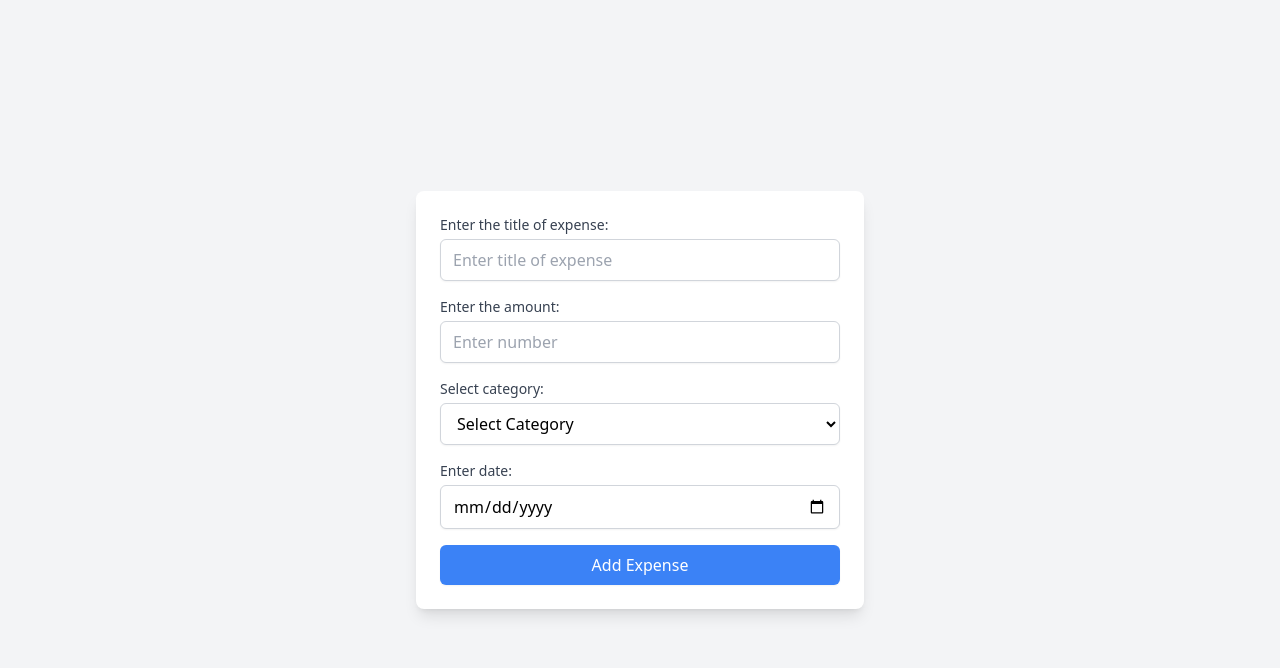
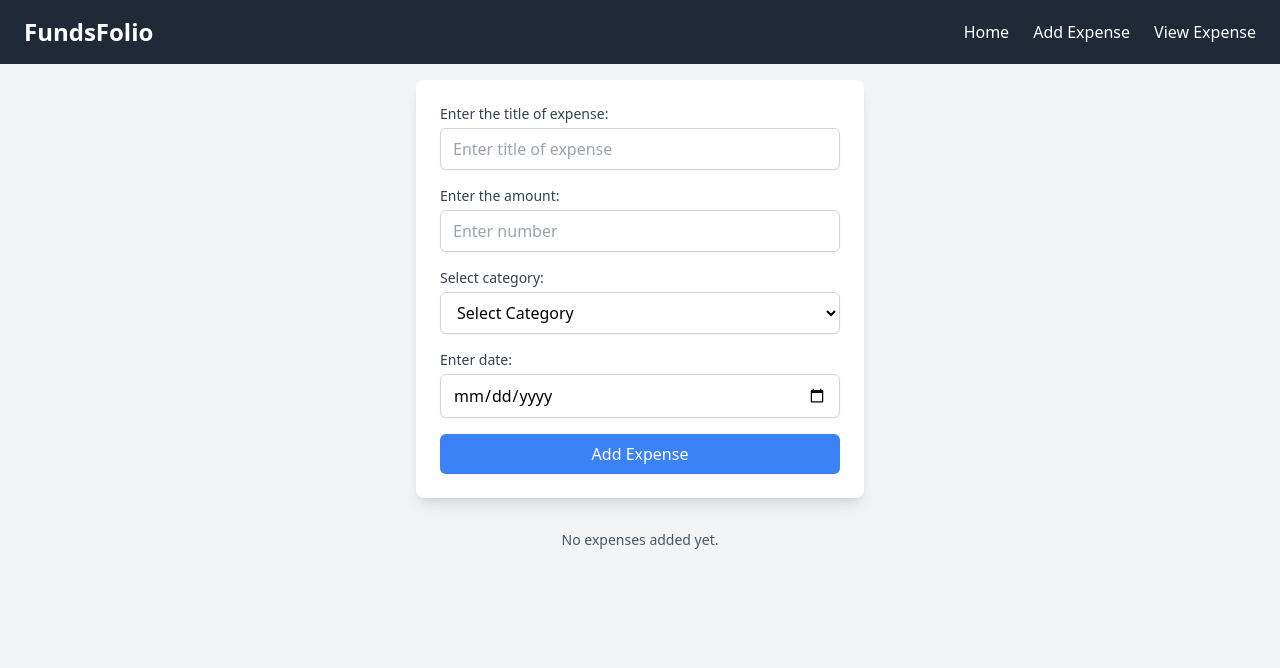
Before and after one commit to AbbasAkbar1221/expense-tracker, a React (Create React App) app: page /expense in a window 1280 px wide. Shown: the top 668 px of the page. Built offline with nearby package versions, Linux system fonts and the light colour scheme.

Commit message:
add navbar and expense pages

```diff
--- a/package.json
+++ b/package.json
@@ -8,6 +8,7 @@
     "@testing-library/user-event": "^13.5.0",
     "react": "^18.3.1",
     "react-dom": "^18.3.1",
+    "react-router-dom": "^6.28.0",
     "react-scripts": "5.0.1",
     "web-vitals": "^2.1.4"
   },
--- a/src/App.jsx
+++ b/src/App.jsx
@@ -1,10 +1,21 @@
+import Navbar from "./Navbar";
 import Form from "./pages/form";
+import HomePage from "./pages/HomePage";
+import View from "./pages/View"
+import { BrowserRouter as Router, Routes, Route } from "react-router-dom";
 
 function App() {
   return (
-    <div className="App">
-      <Form/>
+    <Router>
+      <div className="App">
+      <Navbar/>
+      <Routes>
+        <Route path="/" element={<HomePage/>}/>
+        <Route path="/expense" element={<Form/>}/>
+        <Route path="/view" element={<View/>}/>
+      </Routes>
     </div>
+    </Router>
   );
 }
 
--- /dev/null
+++ b/src/Navbar.jsx
@@ -0,0 +1,81 @@
+import React from "react";
+import { Link } from "react-router-dom";
+import { useState } from "react";
+
+const Navbar = () => {
+  const [isMobileMenuOpen, setMobileMenuOpen] = useState(false);
+
+  return (
+    <nav className="bg-gray-800 text-white shadow-lg">
+      <div className="container mx-auto flex items-center justify-between py-4 px-6">
+        <h1 className="text-2xl font-bold">FundsFolio</h1>
+
+        <ul className="hidden md:flex space-x-6">
+          <li>
+            <Link to="/" className="hover:text-gray-400 transition-colors">
+              Home
+            </Link>
+          </li>
+          <li>
+            <Link
+              to="/expense"
+              className="hover:text-gray-400 transition-colors"
+            >
+              Add Expense
+            </Link>
+          </li>
+          <li>
+            <Link to="/view" className="hover:text-gray-400 transition-colors">
+              View Expense
+            </Link>
+          </li>
+        </ul>
+
+
+        <button
+          className="block md:hidden text-xl focus:outline-none"
+          onClick={() => setMobileMenuOpen(!isMobileMenuOpen)}
+        >
+          ☰
+        </button>
+      </div>
+
+
+      {isMobileMenuOpen && (
+        <div className="md:hidden bg-gray-700">
+          <ul className="flex flex-col space-y-4 py-4 px-6">
+            <li>
+              <Link
+                to="/"
+                className="hover:text-gray-400 transition-colors"
+                onClick={() => setMobileMenuOpen(false)}
+              >
+                Home
+              </Link>
+            </li>
+            <li>
+              <Link
+                to="/expense"
+                className="hover:text-gray-400 transition-colors"
+                onClick={() => setMobileMenuOpen(false)}
+              >
+                Add Expense
+              </Link>
+            </li>
+            <li>
+              <Link
+                to="/view"
+                className="hover:text-gray-400 transition-colors"
+                onClick={() => setMobileMenuOpen(false)}
+              >
+                View Expense
+              </Link>
+            </li>
+          </ul>
+        </div>
+      )}
+    </nav>
+  );
+};
+
+export default Navbar;
--- /dev/null
+++ b/src/pages/HomePage.jsx
@@ -0,0 +1,11 @@
+import React from 'react'
+
+const HomePage = () => {
+  return (
+    <div>
+      <h1>Welcome to FundsFolio!!</h1>
+    </div>
+  )
+}
+
+export default HomePage
--- /dev/null
+++ b/src/pages/View.jsx
@@ -0,0 +1,43 @@
+import React from "react";
+
+const View = () => {
+  const arrayOfObjects =  JSON.parse(localStorage.getItem("expenseData")) || [];
+
+  return (
+    <div className="flex justify-center  min-h-screen bg-gray-100">
+      <div className="mt-10 w-full max-w-4xl">
+        {arrayOfObjects.length > 0 ? (
+          <table className="min-w-full bg-white shadow-lg rounded-lg">
+            <thead>
+              <tr className="bg-gray-200 text-gray-600 uppercase text-sm leading-normal">
+                <th className="py-3 px-6 text-left">Title</th>
+                <th className="py-3 px-6 text-left">Category</th>
+                <th className="py-3 px-6 text-left">Amount</th>
+                <th className="py-3 px-6 text-left">Date</th>
+              </tr>
+            </thead>
+            <tbody className="text-gray-600 text-sm font-light">
+              {arrayOfObjects.map((expense, index) => (
+                <tr
+                  key={index}
+                  className="border-b border-gray-200 hover:bg-gray-100"
+                >
+                  <td className="py-3 px-6 text-left">{expense.expenseTitle}</td>
+                  <td className="py-3 px-6 text-left">{expense.category}</td>
+                  <td className="py-3 px-6 text-left">₹{expense.amount}</td>
+                  <td className="py-3 px-6 text-left">{expense.date}</td>
+                </tr>
+              ))}
+            </tbody>
+          </table>
+        ) : (
+          <p className="text-gray-600 text-sm text-center">
+            No expenses added yet.
+          </p>
+        )}
+      </div>
+    </div>
+  );
+};
+
+export default View;
--- a/src/pages/form.jsx
+++ b/src/pages/form.jsx
@@ -1,18 +1,17 @@
 import React, { useState } from "react";
 
 const Form = () => {
-    const [expenseTitle, setExpenseTitle]= useState("");
-    const [amount, setAmount] = useState(0);
-    const [category, setCategory] = useState("Food")
-    const [date, setDate] = useState("")
-    const [arrayOfObjects, setArrayOfObjects] = useState(
-        JSON.parse(localStorage.getItem("expenseData"))
-    )
+  const [expenseTitle, setExpenseTitle] = useState("");
+  const [amount, setAmount] = useState(0);
+  const [category, setCategory] = useState("");
+  const [date, setDate] = useState("");
+  const [arrayOfObjects, setArrayOfObjects] = useState(
+    JSON.parse(localStorage.getItem("expenseData")) || []
+  );
 
   const handleSubmit = (e) => {
     e.preventDefault();
 
-    // const date = new Date().toLocaleDateString();
     const expenseData = {
       expenseTitle: expenseTitle,
       category: category,
@@ -21,23 +20,21 @@ const Form = () => {
     };
 
     const data = JSON.parse(localStorage.getItem("expenseData") || "[]");
-
     data.push(expenseData);
 
     localStorage.setItem("expenseData", JSON.stringify(data));
-    alert("Expense saved!")
+    setArrayOfObjects(data);
+    alert("Expense saved!");
 
     setExpenseTitle("");
-    setAmount("");
+    setAmount(0);
     setCategory("");
     setDate("");
-
   };
 
+  return (
+    <div className="flex flex-col items-center min-h-screen bg-gray-100 p-4">
 
-
-  return (
-    <div className="flex justify-center items-center min-h-screen bg-gray-100">
       <form
         className="bg-white shadow-lg rounded-lg p-6 w-full max-w-md space-y-4"
         onSubmit={handleSubmit}
@@ -53,9 +50,11 @@ const Form = () => {
             type="text"
             name="title"
             id="title"
+            value={expenseTitle}
             onChange={(e) => setExpenseTitle(e.target.value)}
             placeholder="Enter title of expense"
             className="mt-1 block w-full px-3 py-2 border border-gray-300 rounded-md shadow-sm placeholder-gray-400 focus:outline-none focus:ring-blue-500 focus:border-blue-500"
+            required
           />
         </div>
 
@@ -70,10 +69,13 @@ const Form = () => {
             type="number"
             name="amount"
             id="amount"
-
-            onChange={(e)=> setAmount(e.target.value)}
+            value={amount || ''}
+            onFocus={()=> amount === 0 && setAmount('')}
+            onBlur={()=> setAmount(amount===''?0: Number(amount))}
+            onChange={(e) => setAmount(e.target.value === '' ? '' : Number(e.target.value))}
             placeholder="Enter number"
             className="mt-1 block w-full px-3 py-2 border border-gray-300 rounded-md shadow-sm placeholder-gray-400 focus:outline-none focus:ring-blue-500 focus:border-blue-500"
+            required
           />
         </div>
 
@@ -87,10 +89,12 @@ const Form = () => {
           <select
             id="category"
             name="category"
-            onChange={(e)=> setCategory(e.target.value)}
+            value={category}
+            required
+            onChange={(e) => setCategory(e.target.value)}
             className="mt-1 block w-full px-3 py-2 border border-gray-300 rounded-md shadow-sm bg-white focus:outline-none focus:ring-blue-500 focus:border-blue-500"
           >
-            <option value="" disabled selected hidden>
+            <option value="" disabled hidden>
               Select Category
             </option>
             <option value="entertainment">Entertainment</option>
@@ -114,8 +118,8 @@ const Form = () => {
             name="date"
             id="date"
             value={date}
-            onChange={(e)=>setDate(e.target.value)}
-
+            onChange={(e) => setDate(e.target.value)}
+            required
             className="mt-1 block w-full px-3 py-2 border border-gray-300 rounded-md shadow-sm focus:outline-none focus:ring-blue-500 focus:border-blue-500"
           />
         </div>
@@ -127,6 +131,38 @@ const Form = () => {
           Add Expense
         </button>
       </form>
+
+      <div className="mt-8 w-full max-w-4xl">
+        {arrayOfObjects.length > 0 ? (
+          <table className="min-w-full bg-white shadow-lg rounded-lg">
+            <thead>
+              <tr className="bg-gray-200 text-gray-600 uppercase text-sm leading-normal">
+                <th className="py-3 px-6 text-left">Title</th>
+                <th className="py-3 px-6 text-left">Category</th>
+                <th className="py-3 px-6 text-left">Amount</th>
+                <th className="py-3 px-6 text-left">Date</th>
+              </tr>
+            </thead>
+            <tbody className="text-gray-600 text-sm font-light">
+              {arrayOfObjects.map((expense, index) => (
+                <tr
+                  key={index}
+                  className="border-b border-gray-200 hover:bg-gray-100"
+                >
+                  <td className="py-3 px-6 text-left">{expense.expenseTitle}</td>
+                  <td className="py-3 px-6 text-left">{expense.category}</td>
+                  <td className="py-3 px-6 text-left">₹{expense.amount}</td>
+                  <td className="py-3 px-6 text-left">{expense.date}</td>
+                </tr>
+              ))}
+            </tbody>
+          </table>
+        ) : (
+          <p className="text-gray-600 text-sm text-center">
+            No expenses added yet.
+          </p>
+        )}
+      </div>
     </div>
   );
 };
```
Also changed, not shown: 1 other file (tests, documents, lock files or other folders).
